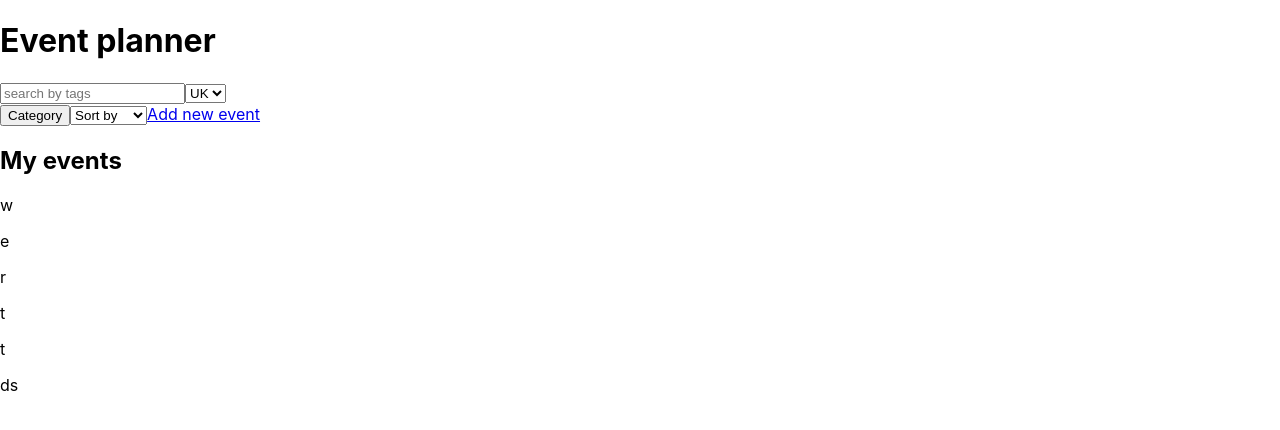
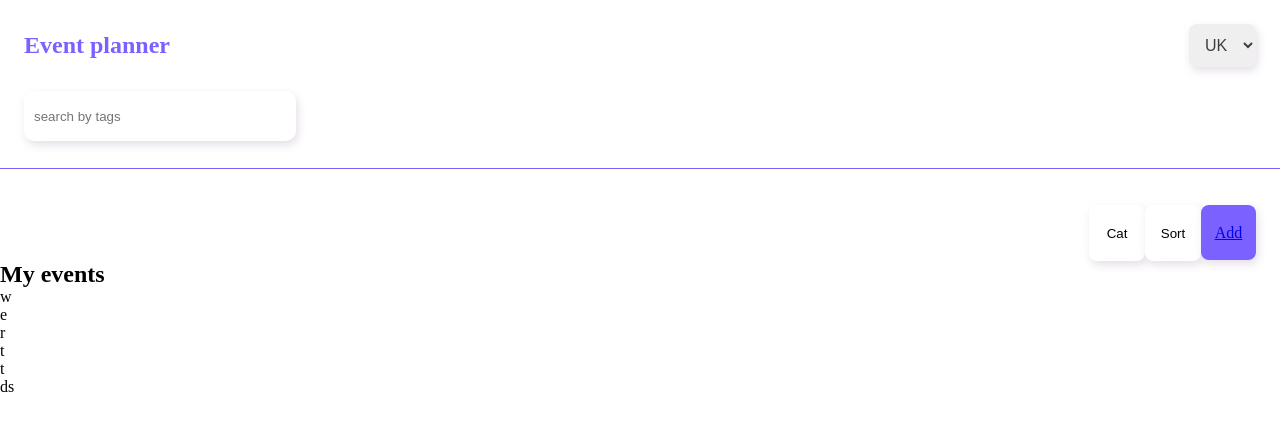
Before and after one commit to AndreyKapus/event-planner, a React (Create React App) app: page / in a window 1280 px wide. Shown: the top 430 px of the page. Built offline with nearby package versions, Linux system fonts and the light colour scheme.

Commit message:
header-styles

```diff
--- a/package.json
+++ b/package.json
@@ -3,6 +3,8 @@
   "version": "0.1.0",
   "private": true,
   "dependencies": {
+    "@emotion/react": "^11.11.1",
+    "@emotion/styled": "^11.11.0",
     "@testing-library/jest-dom": "^5.17.0",
     "@testing-library/react": "^13.4.0",
     "@testing-library/user-event": "^13.5.0",
--- a/src/Components/Controls/Controls.js
+++ b/src/Components/Controls/Controls.js
@@ -1,15 +1,17 @@
 import { NavLink } from "react-router-dom";
+import {ControlsWrapper,
+        CategoryBtn,
+        SortBtn,
+        AddBtn,
+} from './Controls.styled'
 
 const Controls = () => {
     return (
-        <>
-            <button type="button">Category</button>
-            <select>
-                <option selected value='Sort By'>Sort by</option>
-                <option value='business'>Business</option>
-            </select>
-            <NavLink to='/add'>Add new event</NavLink>
-        </>
+        <ControlsWrapper>
+            <CategoryBtn type="button">Cat</CategoryBtn>
+            <SortBtn>Sort</SortBtn>
+            <AddBtn to='/add'>Add</AddBtn>
+        </ControlsWrapper>
     )
 };
 
--- /dev/null
+++ b/src/Components/Controls/Controls.styled.js
@@ -0,0 +1,42 @@
+import styled from '@emotion/styled';
+import { NavLink } from "react-router-dom";
+
+export const ControlsWrapper = styled.div`
+    display: flex;
+    justify-content: end;
+    margin-top: 64px;
+    padding-right: 24px;
+    &:not(:first-child) {
+        margin-left: 24px;
+    };
+`;
+
+export const CategoryBtn = styled.button`
+    width: 56px;
+    height: 56px;
+    border: none;
+    border-radius: 8px;
+    box-shadow: 2px 4px 9px 0px rgba(166, 141, 174, 0.28);
+    background-color: ${p => p.theme.colors.white}
+`;
+
+export const SortBtn = styled.button`
+    width: 56px;
+    height: 56px;
+    border: none;
+    border-radius: 8px;
+    box-shadow: 2px 4px 9px 0px rgba(166, 141, 174, 0.28);
+    background-color: ${p => p.theme.colors.white}
+`;
+
+export const AddBtn = styled(NavLink)`
+    display: flex;
+    justify-content: center;
+    align-items: center;
+    width: 55px;
+    height: 55px;
+    border: none;
+    border-radius: 8px;
+    box-shadow: 2px 4px 9px 0px rgba(166, 141, 174, 0.28);
+    background-color: ${p => p.theme.colors.accent}
+`;
--- a/src/Components/Header/Header.js
+++ b/src/Components/Header/Header.js
@@ -1,13 +1,27 @@
+import {Container,
+        Wrapper,
+        Select,
+        Title,
+        Input,
+        Options,
+
+} from './Header.styled'
+
 const Header = () => {
     return (
-        <header>
-            <h1>Event planner</h1>
-            <input type="text" placeholder="search by tags"/>
-            <select>
-                <option value='UK'>UK</option>
-                <option value='UK'>UA</option>
-            </select>
-        </header>
+        <Container>
+            <Wrapper>
+                <Title>Event planner</Title>
+                <Select>
+                    <Options value='UK'>UK</Options>
+                    <Options value='UK'>UA</Options>
+                </Select>
+            </Wrapper>
+
+            <Input type="text" placeholder="search by tags"/>
+
+        </Container>
+
     )
 };
 
--- /dev/null
+++ b/src/Components/Header/Header.styled.js
@@ -0,0 +1,53 @@
+import styled from '@emotion/styled';
+
+export const Container = styled.header`
+    padding-left: 24px;
+    padding-right: 24px;
+
+    &::after {
+        content: " ";
+        position: absolute;
+        width: 100%;
+        left: 0px;
+        right: 0px;
+        top: 168px;
+        border-bottom: 1px solid ${p => p.theme.colors.accent};
+    };
+`;
+
+export const Wrapper = styled.div`
+    display: flex;
+    justify-content: space-between;
+    align-items: center;
+`;
+
+export const Title = styled.h1`
+    font-size: ${p => p.theme.fontSizes.titleSize};
+    color: ${p => p.theme.colors.accent}
+`;
+
+export const Select = styled.select`
+    padding: 12px;
+    border: none;
+    border-radius: 8px;
+    box-shadow: 2px 4px 9px 0px rgba(166, 141, 174, 0.28);
+    font-size: ${p => p.theme.fontSizes.subtitleSize};
+    font-weight: ${p => p.theme.fontWaight.medium};
+    color: ${p => p.theme.colors.secondaryText};
+`;
+
+export const Options = styled.option`
+    font-size: ${p => p.theme.fontSizes.subtitleSize};
+    font-weight: ${p => p.theme.fontWaight.medium};
+    color: ${p => p.theme.colors.primaryText};
+`;
+
+export const Input = styled.input`
+    width: 260px;
+    height: 48px;
+    margin-top: 24px;
+    border: none;
+    border-radius: 10px;
+    box-shadow: 2px 4px 9px 0px rgba(166, 141, 174, 0.28);
+    padding-left: 10px;
+`;
--- a/src/Pages/MainPage/MainPage.js
+++ b/src/Pages/MainPage/MainPage.js
@@ -1,14 +1,15 @@
 import Controls from "../../Components/Controls/Controls";
 import EventsList from "../../Components/EventsList/EventsList";
 import Header from "../../Components/Header/Header";
+import {MainContainer} from './MainPage.styled'
 
 const MainPage = () => {
     return (
-        <>
+        <MainContainer>
             <Header/>
             <Controls/>
             <EventsList/>
-        </>
+        </MainContainer>
     )
 };
 
--- /dev/null
+++ b/src/Pages/MainPage/MainPage.styled.js
@@ -0,0 +1,17 @@
+import styled from '@emotion/styled';
+
+export const MainContainer = styled.div`
+    width: ${p => p.theme.screens.mobWidth};
+    margin-top: 24px;
+    margin-bottom: 24px;
+    margin-left: auto;
+    margin-right: auto;
+
+    @media screen and (min-width: ${p => p.theme.screens.tabWidth}) {
+        width: ${p => p.theme.screens.tabWidth};
+    };
+
+    @media screen and (min-width: ${p => p.theme.screens.deskWidth}) {
+        width: ${p => p.theme.screens.deskWidth};
+    };
+`
--- /dev/null
+++ b/src/Styles/GlobalStyles.js
@@ -0,0 +1,55 @@
+import { css } from '@emotion/react';
+import styled from '@emotion/styled'
+
+export const GlobalStyles = css`
+@import-normalize;
+
+body {
+  box-sizing: border-box;
+  font-family: Poppins;
+  margin: 0;
+  -webkit-font-smoothing: antialiased;
+  -moz-osx-font-smoothing: grayscale;
+};
+
+h1,
+h2,
+h3,
+h4,
+h5,
+h6,
+p {
+  margin: 0;
+};
+
+ul,
+ol {
+  margin: 0;
+  padding: 0;
+};
+
+img {
+  display: block;
+  max-width: 100%;
+  height: auto;
+};
+`
+
+export const Container = styled.div`
+width: 100%;
+padding-left: 15px;
+padding-right: 15px;
+margin: 0 auto;
+
+@media screen and (min-width: 320px) {
+    width: 320px;
+};
+
+@media screen and (min-width: 768px) {
+    width: 768px;
+  };
+
+@media screen and (min-width: 1280px) {
+    width: 1280px;
+  };
+`;
--- /dev/null
+++ b/src/Styles/theme.js
@@ -0,0 +1,31 @@
+export const theme = {
+    colors: {
+        accent: '#7B61FF',
+        hover: '#6243FF',
+        red: '#FF2B77',
+        yellow: '#E2A300',
+        green: '#6BD475',
+        primaryText: '#ACA7C3',
+        secondaryText: '#3F3F3F',
+        white: '#FFFFFF',
+    },
+
+    fontSizes: {
+        textSize: '14px',
+        subtitleSize: '16px',
+        titleSize: '24px',
+        maxSize: '32px',
+    },
+
+    fontWaight: {
+        regular: 400,
+        medium: 500,
+        semibold: 600,
+    },
+
+    screens: {
+        mobWidth: '320px',
+        tabWidth: '768px',
+        deskWidth: '1280px',
+    }
+}
--- a/src/index.js
+++ b/src/index.js
@@ -1,14 +1,20 @@
 import React from 'react';
 import ReactDOM from 'react-dom/client';
+import {ThemeProvider, Global } from '@emotion/react';
 import './index.css';
 import App from './App';
 import { BrowserRouter } from "react-router-dom";
+import {theme} from './Styles/theme'
+import { GlobalStyles } from './Styles/GlobalStyles';
 
 const root = ReactDOM.createRoot(document.getElementById('root'));
 root.render(
   <React.StrictMode>
     <BrowserRouter>
-      <App />
+    <Global styles={GlobalStyles}/>
+      <ThemeProvider theme={theme}>
+          <App />
+      </ThemeProvider>
     </BrowserRouter>
   </React.StrictMode>
 );
```
Also changed, not shown: 1 other file (tests, documents, lock files or other folders).
